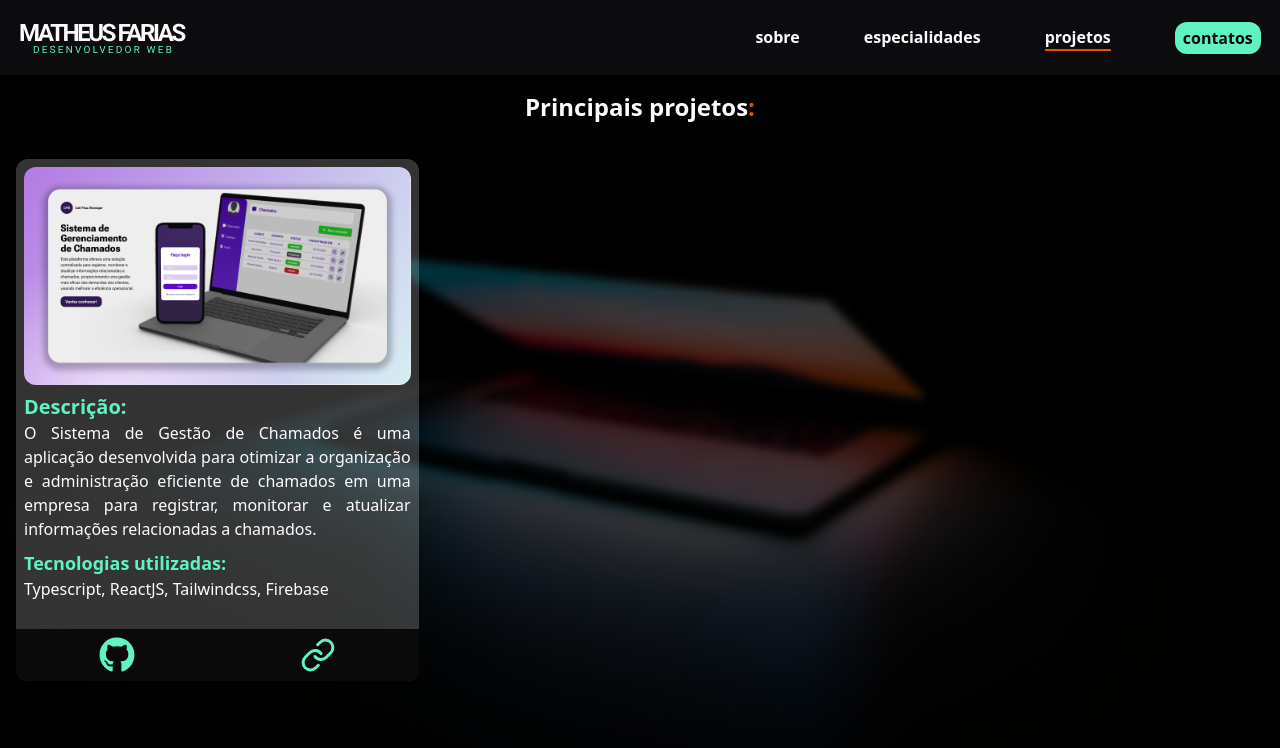
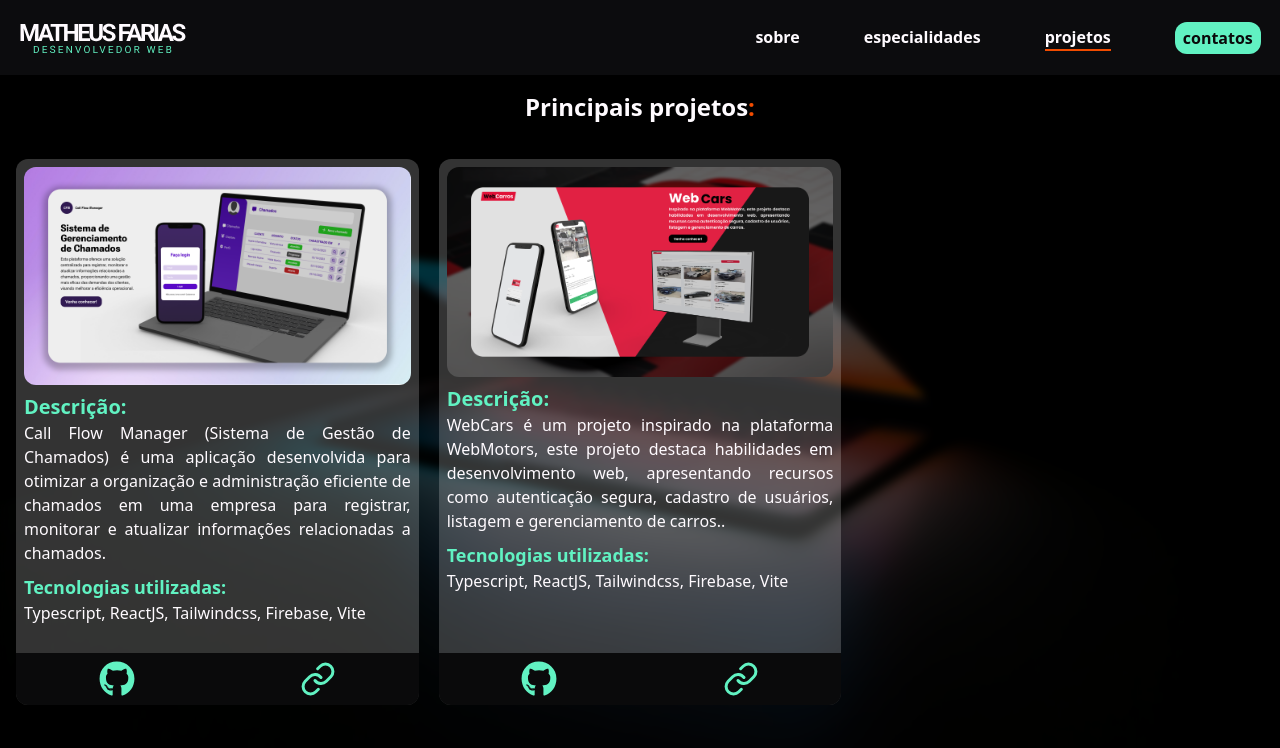
Before and after one commit to oMatheus-Farias/myportfolio, a React (Vite) app: page /projects in a window 1280 px wide. Shown: the top 748 px of the page. Built offline with nearby package versions, Linux system fonts and the light colour scheme.

Commit message:
feat: adicionado loop para renderizar os projetos registrados no array projects, deixando o codigo com melhor desempenho

```diff
--- a/src/components/projectsCard/index.tsx
+++ b/src/components/projectsCard/index.tsx
@@ -1,7 +1,32 @@
-function ProjectsCard(){
+interface CardProps {
+  name: string,
+  image: string,
+  description: string,
+  technologies: string
+};
+
+function ProjectsCard({ name ,image, description, technologies }: CardProps){
   return(
-    <div>
+    <div className="px-2" >
+      <div className="w-full" >
+        <img
+          src={ image }
+          alt={ name }
+          className="object-cover rounded-xl"
+        />
+      </div>
 
+      <div>
+        <h2 className="text-secondary mt-2 text-xl font-bold" >Descrição:</h2>
+        <p className="text-textColor text-justify text-base" >
+          { description }
+        </p>
+
+        <h3 className="text-secondary mt-2 text-lg font-bold" >Tecnologias utilizadas:</h3>
+        <p className="text-textColor text-justify text-base" >
+          { technologies }
+        </p>
+      </div>
     </div>
   );
 };
--- a/src/contexts/index.tsx
+++ b/src/contexts/index.tsx
@@ -24,6 +24,7 @@ interface ContextData {
 };
 
 type ProjectsData = {
+  name: string,
   image: string,
   description: string,
   technologies: string
@@ -40,6 +41,21 @@ export default function Provider({ children }: { children: ReactNode }){
   const [viewDasktop, setViewDascktop] = useState<any>(null);
   const [openOrCloseMenu, setOpenOrCloseMenu] = useState(false);
   const [currentPage, setCurrentPage] = useState('');
+
+  const projects = [
+    {
+      name: "Call Flow Manager",
+      image: projectImage01,
+      description: "Call Flow Manager (Sistema de Gestão de Chamados) é uma aplicação desenvolvida para otimizar a organização e administração eficiente de chamados em uma empresa para registrar, monitorar e atualizar informações relacionadas a chamados.",
+      technologies: "Typescript, ReactJS, Tailwindcss, Firebase, Vite"
+    },
+    {
+      name: "Web Cars",
+      image: projectImage02,
+      description: "WebCars é um projeto inspirado na plataforma WebMotors, este projeto destaca habilidades em desenvolvimento web, apresentando recursos como autenticação segura, cadastro de usuários, listagem e gerenciamento de carros..",
+      technologies: "Typescript, ReactJS, Tailwindcss, Firebase, Vite"
+    },
+  ];
 
   const technologies = [
     {
@@ -80,22 +96,9 @@ export default function Provider({ children }: { children: ReactNode }){
     },
   ];
 
-  const projects = [
-    {
-      image: projectImage01,
-      description: "Call Flow Manager (Sistema de Gestão de Chamados) é uma aplicação desenvolvida para otimizar a organização e administração eficiente de chamados em uma empresa para registrar, monitorar e atualizar informações relacionadas a chamados.",
-      technologies: "Typescript, ReactJS, Tailwindcss, Firebase, Vite"
-    },
-    {
-      image: projectImage02,
-      description: "WebCars é um projeto inspirado na plataforma WebMotors, este projeto destaca habilidades em desenvolvimento web, apresentando recursos como autenticação segura, cadastro de usuários, listagem e gerenciamento de carros..",
-      technologies: "Typescript, ReactJS, Tailwindcss, Firebase, Vite"
-    },
-  ];
-
   useEffect(() => {
     handleViewSize();
-  }, [])
+  }, []);
 
   window.addEventListener('resize', handleViewSize);
 
--- a/src/pages/projects/index.tsx
+++ b/src/pages/projects/index.tsx
@@ -4,14 +4,13 @@ import { Context } from "../../contexts";
 import Background from "../../components/background";
 import Header from "../../components/header";
 import Nav from "../../components/nav";
+import ProjectsCard from "../../components/projectsCard";
 
 import { FaGithub } from "react-icons/fa";
 import { FiLink } from "react-icons/fi";
 
-import imageProject01 from "../../assets/project1.png";
-
 export default function Projects() {
-  const { viewDasktop, openOrCloseMenu, setOpenOrCloseMenu, setCurrentPage } = useContext(Context);
+  const { viewDasktop, openOrCloseMenu, setOpenOrCloseMenu, setCurrentPage, projects } = useContext(Context);
 
   useEffect(() => {
     setOpenOrCloseMenu(false);
@@ -34,33 +33,23 @@ export default function Projects() {
       </h1>
 
       <main className="px-6 py-9 gap-5 grid grid-cols-1 max-w-[104.3em] md:grid-cols-2 lg:grid-cols-3 md:px-4 md:gap-4 lg:gap-5 lg:mx-auto" >
-        <section className="bg-cardsColor pt-2 rounded-xl max-w-[28.7em] mx-auto flex flex-col justify-between lg:max-h-[35em]" >
-          <div className="px-2" >
-            <div className="w-full" >
-              <img
-                src={ imageProject01 }
-                className="object-cover rounded-xl"
+        {projects.map((item, index) => {
+          return(
+            <section
+              className="bg-cardsColor pt-2 rounded-xl max-w-[28.7em] mx-auto flex flex-col justify-between lg:max-h-[35em]"
+              key={ index }
+            >
+              <ProjectsCard
+                name={ item.name } image={ item.image } description={ item.description } technologies={ item.technologies }
               />
-            </div>
 
-            <div>
-              <h2 className="text-secondary mt-2 text-xl font-bold" >Descrição:</h2>
-              <p className="text-textColor text-justify text-base" >
-                O Sistema de Gestão de Chamados é uma aplicação desenvolvida para otimizar a organização e administração eficiente de chamados em uma empresa para registrar, monitorar e atualizar informações relacionadas a chamados.
-              </p>
-
-              <h3 className="text-secondary mt-2 text-lg font-bold" >Tecnologias utilizadas:</h3>
-              <p className="text-textColor text-justify text-base" >
-                Typescript, ReactJS, Tailwindcss, Firebase
-              </p>
-            </div>
-          </div>
-
-          <div className="w-full bg-primary flex justify-around py-2 mt-7 rounded-b-xl" >
-            <a href="#" target="_blank" ><FaGithub color="#61F2C2" size={36} /></a>
-            <a href="#" target="_blank" ><FiLink color="#61F2C2" size={36} /></a>
-          </div>
-        </section>
+              <div className="w-full bg-primary flex justify-around py-2 mt-7 rounded-b-xl" >
+                <a href="#" target="_blank" ><FaGithub color="#61F2C2" size={36} /></a>
+                <a href="#" target="_blank" ><FiLink color="#61F2C2" size={36} /></a>
+              </div>
+            </section>
+          )
+        })}
       </main>
 
       { openOrCloseMenu && <Nav closeMenu={ () => setOpenOrCloseMenu(!openOrCloseMenu) } /> }
```
